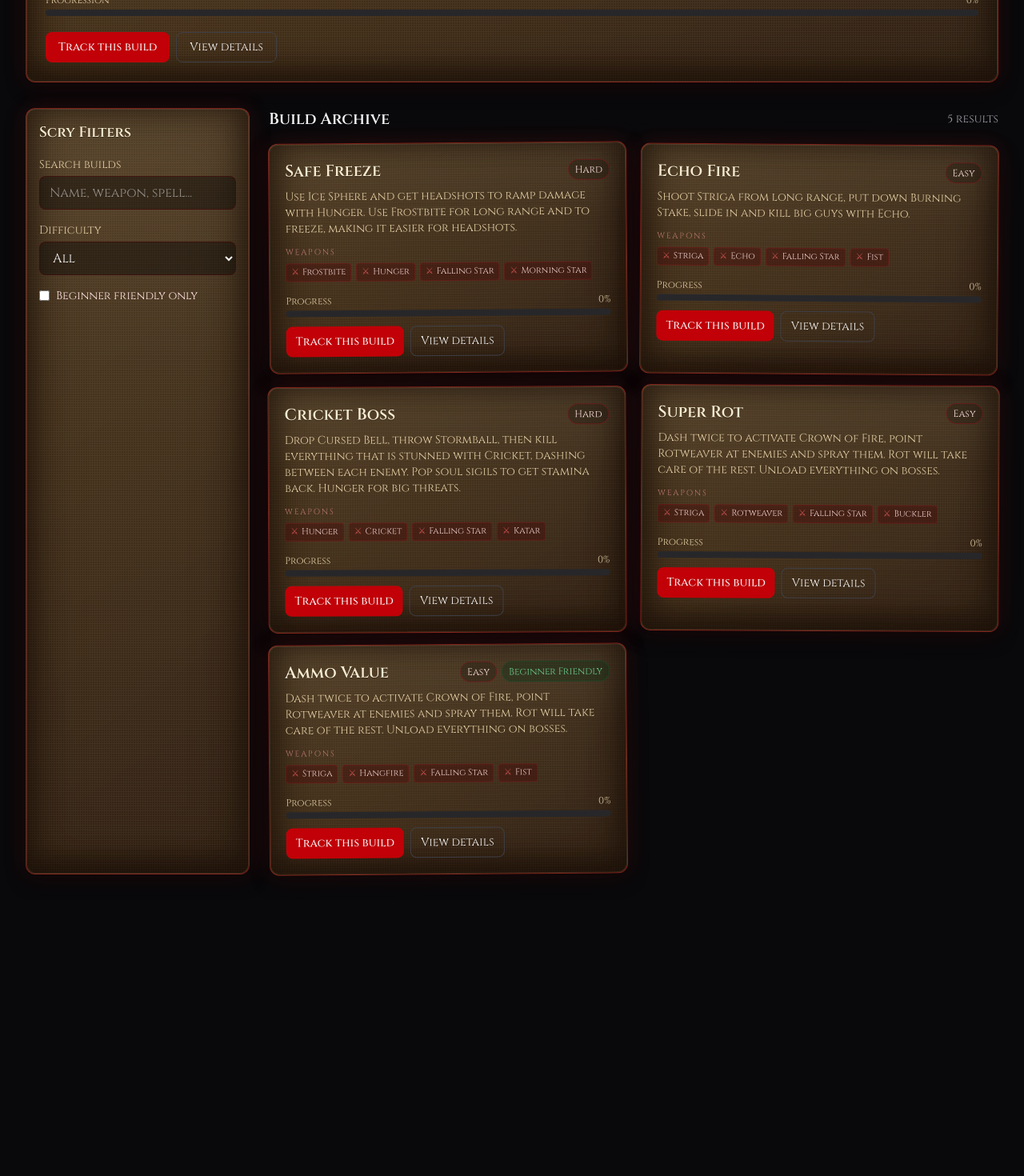
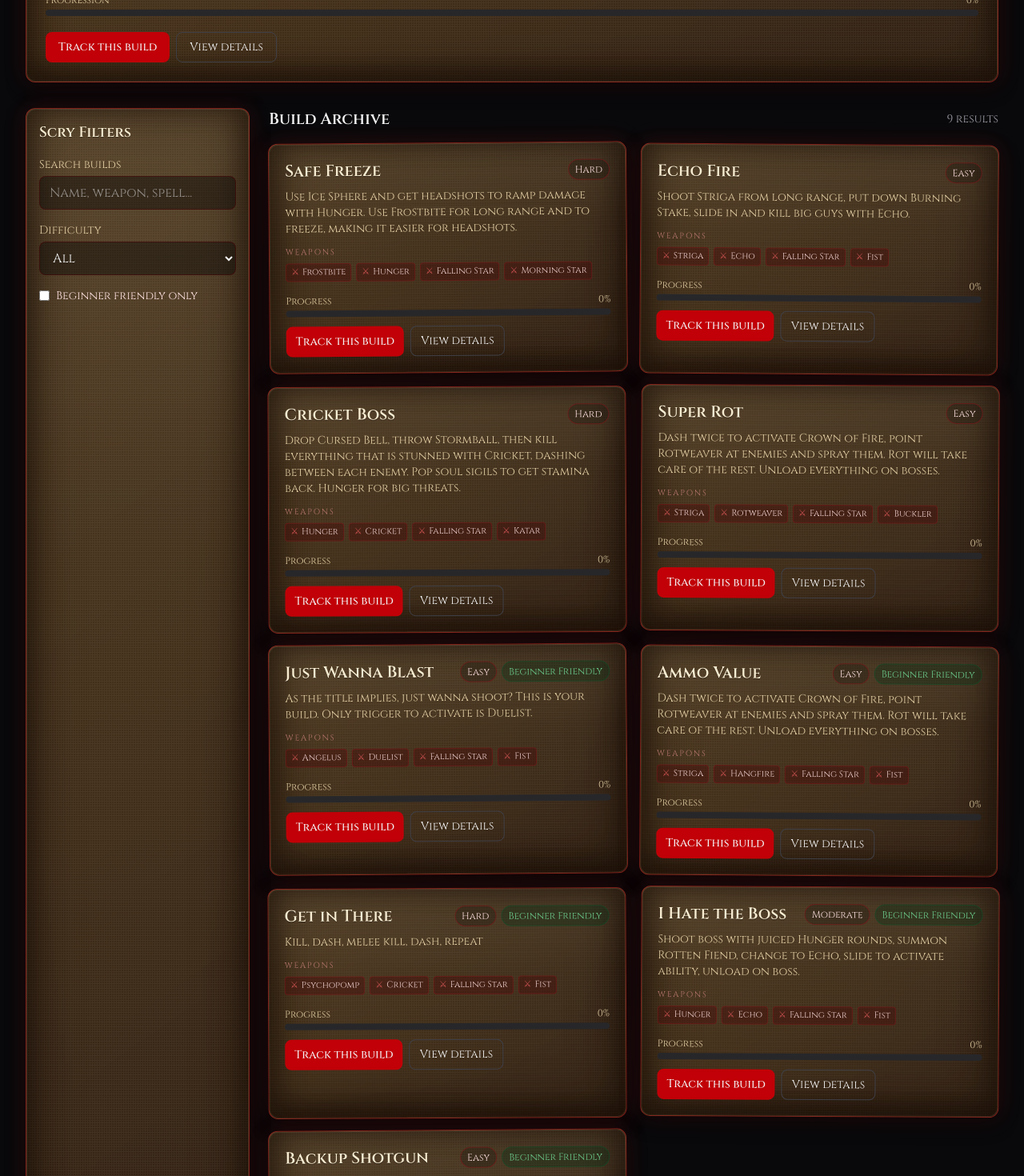
Before and after one commit to DrZyDre/ashen-reliquary, a React (Vite) app: page / in a window 1280 px wide. Shown: the part 720-2190 px from the top of the page at 80% size. Before the commit the page ends 1845 px from the top, so only its background shows below. Built offline with nearby package versions, Linux system fonts and the light colour scheme; a web font is replaced by a local one.

Commit message:
Added more builds that are beginner friendly.

```diff
--- a/src/data/builds.ts
+++ b/src/data/builds.ts
@@ -303,6 +303,43 @@ export const builds: Build[] = [
     ],
   },
   {
+    id: "just-wanna-blast",
+    name: "Just Wanna Blast",
+    playstyle: "As the title implies, just wanna shoot? This is your build. Only trigger to activate is Duelist.",
+    difficulty: "Easy",
+    beginnerFriendly: true,
+    firearms: ["Angelus", "Duelist"],
+    demonic: ["Falling Star"],
+    melee: ["Fist"],
+    lightSpell: ["Shockwave"],
+    heavySpell: ["Iron Cross"],
+    prophecies: [],
+    incense: [],
+    rosaryBeads: [],
+    relic: ["Kirfane"],
+    fetish: ["Henbane"],
+    ring: ["Dynamo Ring"],
+    // pros: ["Great stagger utility", "Safe against swarms", "Easy mechanical floor"],
+    // cons: ["Needs item synergy to shine", "Lower burst than sniper builds"],
+    notes: "N/A",
+    credit: {
+      name: "SeraphMax",
+      url: "https://www.youtube.com/@SeraphMax"
+    },
+    progressionChecklist: [
+      { id: "f1", label: "Research Angelus", group: "weapons" },
+      { id: "f2", label: "Research Hangfire", group: "weapons" },
+      { id: "f3", label: "Research Whisper", group: "weapons" },
+      { id: "f4", label: "Unlock Lightning Bolt", group: "spells" },
+      { id: "f5", label: "Unlock Iron Cross", group: "spells" },
+      { id: "f6", label: "Reach Vitality 30", group: "stats" },
+      { id: "f7", label: "Reach Resolve 22", group: "stats" },
+      { id: "f8", label: "Equip Kirfane", group: "gear" },
+      { id: "f9", label: "Equip Yew + Dynamo Ring", group: "gear" },
+      { id: "f10", label: "Unlock Mysterium II for Angelus", group: "optional", optional: true },
+    ],
+  },
+  {
     id: "ammo-value",
     name: "Ammo Value",
     playstyle: "Dash twice to activate Crown of Fire, point Rotweaver at enemies and spray them. Rot will take care of the rest. Unload everything on bosses.",
@@ -321,7 +358,118 @@ export const builds: Build[] = [
     ring: ["Dynamo Ring"],
     // pros: ["Great stagger utility", "Safe against swarms", "Easy mechanical floor"],
     // cons: ["Needs item synergy to shine", "Lower burst than sniper builds"],
-    notes: "Really only need to have Rotweaver, Crown of Fire, Ailment Power Bead I, Elemental Duration Bead I, Acute Ailment Bead and Prophecy of Earth Element for this build to work.",
+    notes: "You should never run out of ammo with this build.",
+    credit: {
+      name: "SeraphMax",
+      url: "https://www.youtube.com/@SeraphMax"
+    },
+    progressionChecklist: [
+      { id: "f1", label: "Research Angelus", group: "weapons" },
+      { id: "f2", label: "Research Hangfire", group: "weapons" },
+      { id: "f3", label: "Research Whisper", group: "weapons" },
+      { id: "f4", label: "Unlock Lightning Bolt", group: "spells" },
+      { id: "f5", label: "Unlock Iron Cross", group: "spells" },
+      { id: "f6", label: "Reach Vitality 30", group: "stats" },
+      { id: "f7", label: "Reach Resolve 22", group: "stats" },
+      { id: "f8", label: "Equip Kirfane", group: "gear" },
+      { id: "f9", label: "Equip Yew + Dynamo Ring", group: "gear" },
+      { id: "f10", label: "Unlock Mysterium II for Angelus", group: "optional", optional: true },
+    ],
+  },
+  {
+    id: "get-in-there",
+    name: "Get in There",
+    playstyle: "Kill, dash, melee kill, dash, repeat",
+    difficulty: "Hard",
+    beginnerFriendly: true,
+    firearms: ["Psychopomp", "Cricket"],
+    demonic: ["Falling Star"],
+    melee: ["Fist"],
+    lightSpell: ["Firebreath"],
+    heavySpell: ["Burning Stake"],
+    prophecies: [],
+    incense: [],
+    rosaryBeads: [],
+    relic: ["Kirfane"],
+    fetish: ["Henbane"],
+    ring: ["Dynamo Ring"],
+    // pros: ["Great stagger utility", "Safe against swarms", "Easy mechanical floor"],
+    // cons: ["Needs item synergy to shine", "Lower burst than sniper builds"],
+    notes: "You should never run out of ammo. Can get you into sticky situations if not careful.",
+    credit: {
+      name: "SeraphMax",
+      url: "https://www.youtube.com/@SeraphMax"
+    },
+    progressionChecklist: [
+      { id: "f1", label: "Research Angelus", group: "weapons" },
+      { id: "f2", label: "Research Hangfire", group: "weapons" },
+      { id: "f3", label: "Research Whisper", group: "weapons" },
+      { id: "f4", label: "Unlock Lightning Bolt", group: "spells" },
+      { id: "f5", label: "Unlock Iron Cross", group: "spells" },
+      { id: "f6", label: "Reach Vitality 30", group: "stats" },
+      { id: "f7", label: "Reach Resolve 22", group: "stats" },
+      { id: "f8", label: "Equip Kirfane", group: "gear" },
+      { id: "f9", label: "Equip Yew + Dynamo Ring", group: "gear" },
+      { id: "f10", label: "Unlock Mysterium II for Angelus", group: "optional", optional: true },
+    ],
+  },
+  {
+    id: "i-hate-the-boss",
+    name: "I Hate the Boss",
+    playstyle: "Shoot boss with juiced Hunger rounds, summon Rotten Fiend, change to Echo, slide to activate ability, unload on boss.",
+    difficulty: "Moderate",
+    beginnerFriendly: true,
+    firearms: ["Hunger", "Echo"],
+    demonic: ["Falling Star"],
+    melee: ["Fist"],
+    lightSpell: ["Ice Stiletto"],
+    heavySpell: ["Rotten Fiend"],
+    prophecies: [],
+    incense: [],
+    rosaryBeads: [],
+    relic: ["Kirfane"],
+    fetish: ["Henbane"],
+    ring: ["Dynamo Ring"],
+    // pros: ["Great stagger utility", "Safe against swarms", "Easy mechanical floor"],
+    // cons: ["Needs item synergy to shine", "Lower burst than sniper builds"],
+    notes: "Make sure to melee the boss to regain stamina.",
+    credit: {
+      name: "SeraphMax",
+      url: "https://www.youtube.com/@SeraphMax"
+    },
+    progressionChecklist: [
+      { id: "f1", label: "Research Angelus", group: "weapons" },
+      { id: "f2", label: "Research Hangfire", group: "weapons" },
+      { id: "f3", label: "Research Whisper", group: "weapons" },
+      { id: "f4", label: "Unlock Lightning Bolt", group: "spells" },
+      { id: "f5", label: "Unlock Iron Cross", group: "spells" },
+      { id: "f6", label: "Reach Vitality 30", group: "stats" },
+      { id: "f7", label: "Reach Resolve 22", group: "stats" },
+      { id: "f8", label: "Equip Kirfane", group: "gear" },
+      { id: "f9", label: "Equip Yew + Dynamo Ring", group: "gear" },
+      { id: "f10", label: "Unlock Mysterium II for Angelus", group: "optional", optional: true },
+    ],
+  },
+  {
+    id: "backup-shotgun",
+    name: "Backup Shotgun",
+    playstyle: "Stay back from the fight, snipe node areas with Hypnosis. If enemies get too close, use Psychopomp.",
+    difficulty: "Easy",
+    beginnerFriendly: true,
+    firearms: ["Hypnosis", "Psychopomp"],
+    demonic: ["Falling Star"],
+    melee: ["Fist"],
+    lightSpell: ["Ice Sphere"],
+    heavySpell: ["Stormball"],
+    prophecies: [],
+    incense: [],
+    rosaryBeads: [],
+    relic: ["Kirfane"],
+    fetish: ["Henbane"],
+    ring: ["Dynamo Ring"],
+    // pros: ["Great stagger utility", "Safe against swarms", "Easy mechanical floor"],
+    // cons: ["Needs item synergy to shine", "Lower burst than sniper builds"],
+    notes: "Very safe build.",
     credit: {
       name: "SeraphMax",
       url: "https://www.youtube.com/@SeraphMax"
--- a/src/pages/BuildDetailPage.tsx
+++ b/src/pages/BuildDetailPage.tsx
@@ -219,7 +219,7 @@ function BuildSection({
       <h3 className="mb-2 font-medium text-red-200">{title}</h3>
       <ul className="space-y-2 text-sm text-red-50/90">
         {items.map((item) => (
-          <li key={item} className="flex items-center gap-3">
+          <li key={item} className="flex items-start gap-3 min-w-0">
             {iconFamily ? (
               <span className="inline-flex h-14 w-14 shrink-0 overflow-hidden rounded-md border border-red-900/50 bg-zinc-950/80 shadow-[0_0_12px_rgba(127,29,29,0.35)]">
                 {imageUrls?.[item] ? (
@@ -236,8 +236,8 @@ function BuildSection({
                 )}
               </span>
             ) : null}
-            <div className="flex items-center gap-2">
-              <div className="flex items-center gap-2">
+            <div className="flex flex-wrap items-center gap-2 min-w-0">
+              <div className="flex flex-wrap items-center gap-2 min-w-0">
                 <span className={iconFamily ? "text-[15px]" : ""}>
                   {iconFamily ? item : `- ${item}`}
                 </span>
```
